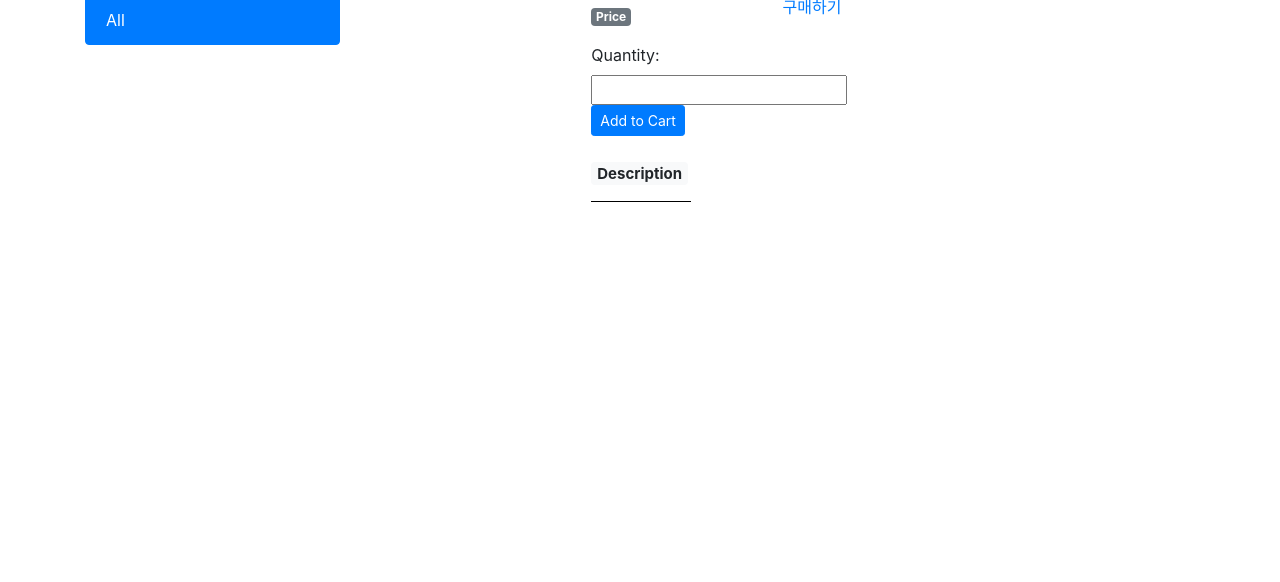
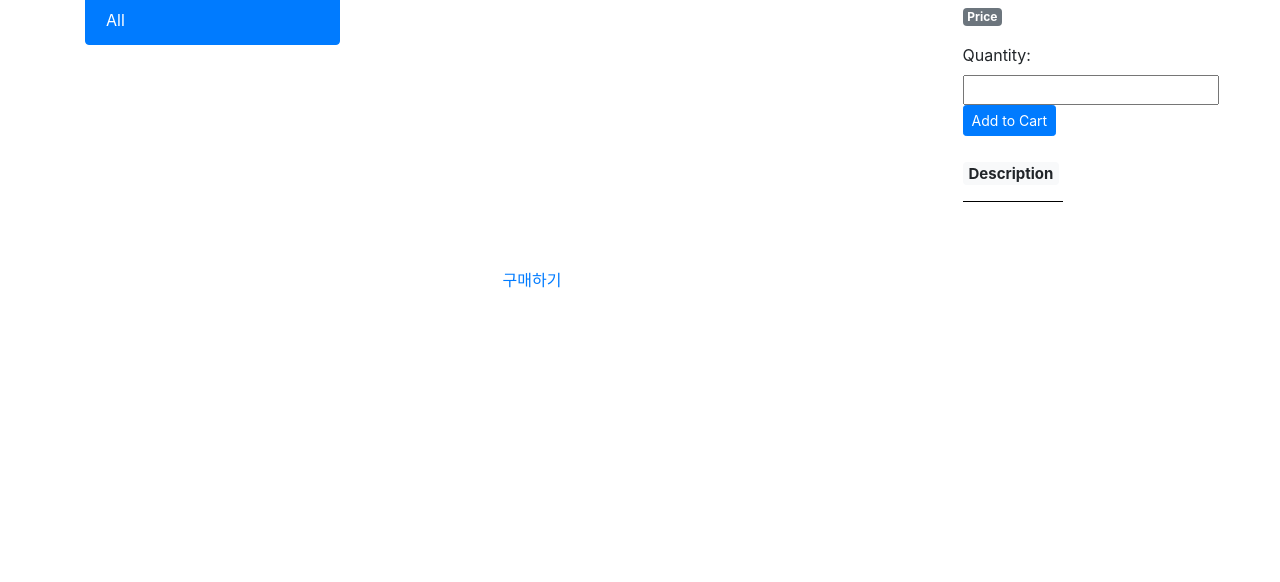
Before and after one commit to plenilune3/secondhand_market, a Django app: template shop/templates/shop/detail.html in a window 1280 px wide. Shown: the part 147-729 px from the top of the page. Run offline with Django 3.2, Linux system fonts and the light colour scheme; the template is opened without the code that fills it: values that come from a table or form of the project are taken from there, others are empty; the visitor is signed in with stand-in values (Sample User, id 1); some libraries are stand-ins or nearby versions.

Commit message:
/shop/templates/detail.html 버튼 수정

```diff
--- a/shop/templates/shop/detail.html
+++ b/shop/templates/shop/detail.html
@@ -5,12 +5,12 @@
 
         <div class="container">
             <div class="row">
-                <div class="col-lg-3">
+                <div class="col-lg-3" style="min-width: 70%; padding-bottom: 10px;">
                     <img src="{{product.image.url}}" width="100%">
                 </div>
-                <div class="col-lg-3">
+                <div class="product_form" style="width: 30%;">
+                    <div class="col-md-3">
                         <h1 class="display-6">{{product.name}}</h1>
-
                         <p><span class="badge badge-secondary">Price</span> {{product.price}}</p>
     {#                    <form action="" method="post">#}
                         <form action="{% url 'cart:product_add' product.id %}" method="post">
@@ -22,16 +22,24 @@
                         <!-- <h5><span class="badge badge-secondary">Description</span>{{product.description|linebreaks}}</h5> -->
                         <h5><span class="badge badge-light">Description</span><hr size="5px" width="100px" align="left" color="black">{{product.description|linebreaks}}</h5>
                     </div>
+                </div>
+                <div class="row" style="position: relative; width: 100%; margin-left: 10%; padding: 50px;">
                     {% if user.username == user_id %}
-                <form action="{{product.get_absolute_url}}" method="post">
+                    <div class="col" style="width:100%; padding-left: 0%; padding-right: 0%;">
+                    <form action="{{product.get_absolute_url}}" method="post" style="width:auto;">
                         {% csrf_token %}
-                    <button value="del" name="is_del" class="btn btn-primary btn-sm" style="width: 100px; height: 30px; margin: 0 10px;"> 게시글 삭제</button>
+                        <button value="del" name="is_del" class="btn btn-primary btn-sm" style="width: 100px; height: auto;"> 게시글 삭제</button>
                     </form>
-                <button href="update" type="button" class="btn btn-primary btn-sm" style="width: 100px; height: 30px;">게시글 수정</button>
+                    <br>
+                    </div>
+
+                    <div class="col" style="padding-left: 0%;">
+                    <button href="update" type="button" class="btn btn-primary btn-sm" style="width: 100px; height: auto;">게시글 수정</button>
+                    </div>
                     {% elif user.is_authenticated %}
                     <a href="" type="button">구매하기</a>
                     {% endif %}
-
+                </div>
             </div>
 
         </div>
```
Lines whose indentation alone changed are shown as unchanged.
